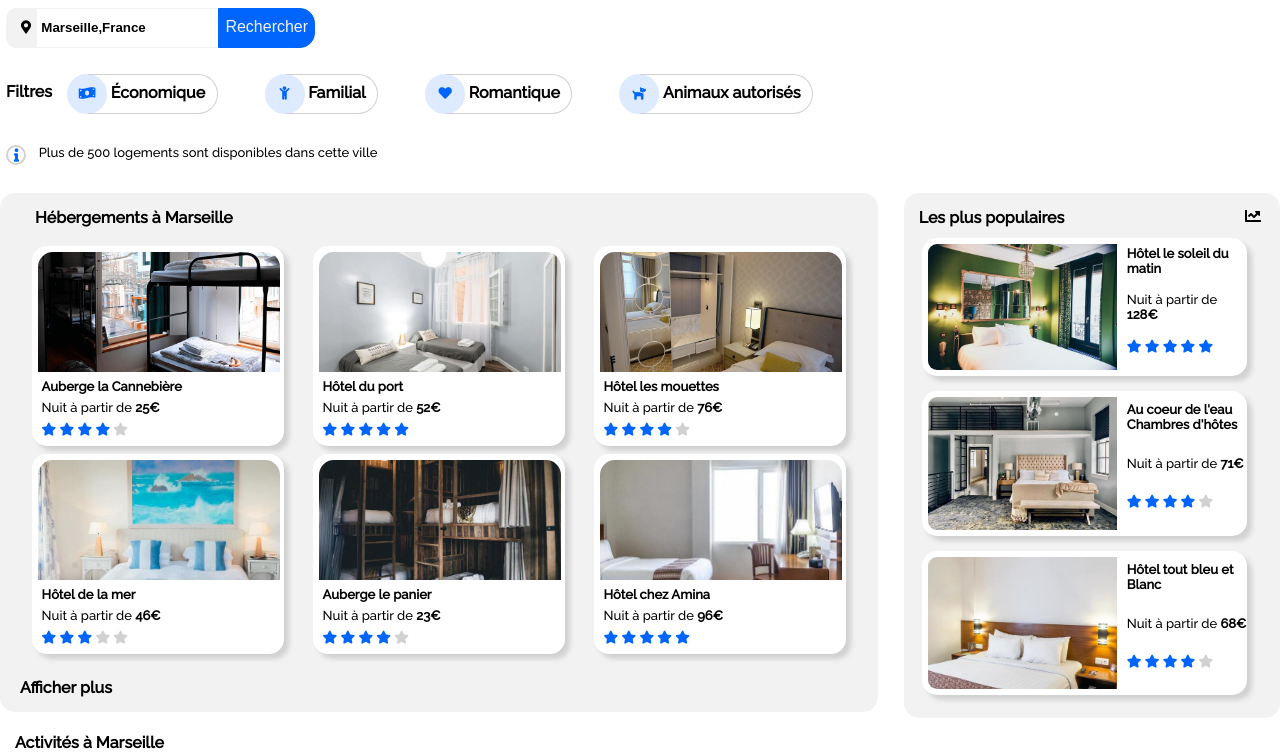
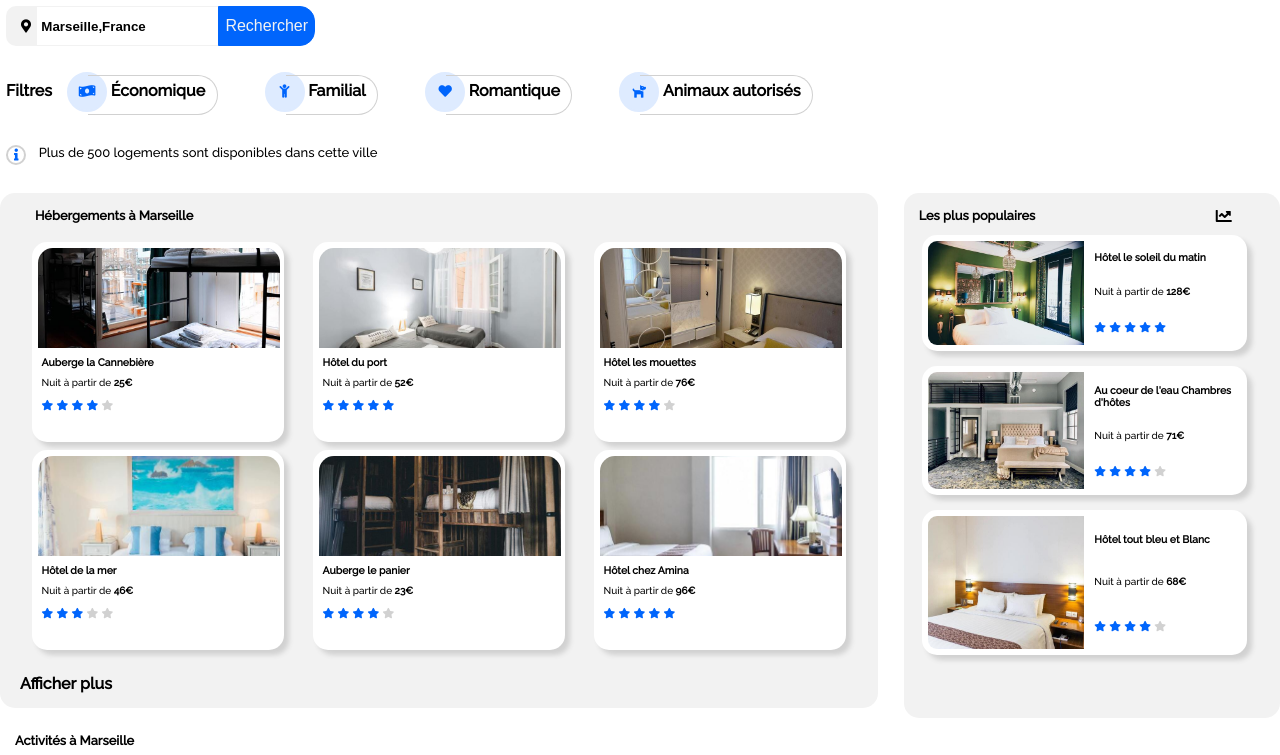
Before and after one commit to lilou34/Biol-Lidwine-P2-Booki, a plain HTML site: page index.html in a window 1280 px wide. Shown: the part 112-867 px from the top of the page. Drawn offline with Linux system fonts and the light colour scheme.

Commit message:
Add files via upload

```diff
--- a/css/style.css
+++ b/css/style.css
@@ -6,7 +6,7 @@ html, body, p, ol, ul, li, dl, dt, dd, blockquote, figure, fieldset, legend, tex
 }
 h1, h2, h3, h4, h5, h6
 {
-    font-size: 100%;
+    font-size: 80%;
     font-weight: normal;
 }
 ul
@@ -110,7 +110,6 @@ input
     flex-direction: row;
     flex-wrap: nowrap;
     justify-content: space-around;
-    gap: 20%;
 }
 #header-entete #nav #menu li a
 {
@@ -239,7 +238,7 @@ input
     width: 100%;
     height: 40px;
     display: inline-block;
-    padding: 8px 1px 7.5px  12px;
+    padding: 5px 1px 2.5px  12px;
     margin-left: -23px;
     cursor: pointer;
 }
@@ -283,6 +282,7 @@ input
     width: 20px;
     height: 20px;
     padding-bottom: 4px;
+    font-size: 12px;
 }
 /*fin style header*/
 /*main*/
@@ -355,7 +355,7 @@ input
 #main #hebergements-populaires #hebergement-marseille .card-conteneur .card .photo-hebergement
 {
     width: 100%;
-    height: 60%;
+    height: 50%;
     object-fit: cover;
     border-radius: 15px 15px 0 0;
     margin: 6px 6px 0px 6px;
@@ -369,9 +369,13 @@ input
     justify-content: space-around;
     align-items: flex-start;
     padding-left: 10px;
-    width: 75%;
+    width: 95%;
     height: 32%;
     font-size: small;
+}
+#main #hebergements-populaires #hebergement-marseille .card-conteneur .card .texte-sous-photo p
+{
+    font-size: x-small;
 }
 #main #hebergements-populaires #hebergement-marseille .card-conteneur .card .texte-sous-photo .prix
 {
@@ -380,6 +384,7 @@ input
 #main #hebergements-populaires #hebergement-marseille .card-conteneur .card .etoiles .fa-star
 {
     color: #0065fc;
+    font-size: 80%;
 }
 #main #hebergements-populaires #hebergement-marseille .card-conteneur .card .etoiles .grey
 {
@@ -449,7 +454,7 @@ input
 }
 #main #hebergements-populaires #populaire .card-conteneur .card .photo-hebergement
 {
-    width: 60%;
+    width: 50%;
     height: 100%;
     object-fit: cover;
     border-radius: 15px 0 0 15px;
@@ -462,12 +467,17 @@ input
     flex-direction: row;
     flex-wrap: wrap;
     justify-content: flex-start;
-    width: 40%;
+    width: 50%;
     height: 90%;
     padding-left: 10px;
     font-size: small;
     align-items: flex-start;
     align-content: space-around;
+    margin: auto;
+}
+#main #hebergements-populaires #populaire .card-conteneur .card .texte-sous-photo p
+{
+    font-size: x-small;
 }
 #main #hebergements-populaires #populaire .card-conteneur .card .texte-sous-photo .prix
 {
@@ -476,6 +486,7 @@ input
 #main #hebergements-populaires #populaire .card-conteneur .card .etoiles .fa-star
 {
     color: #0065fc;
+    font-size: 80%;
 
 }
 #main #hebergements-populaires #populaire .card-conteneur .card .etoiles .grey
```
